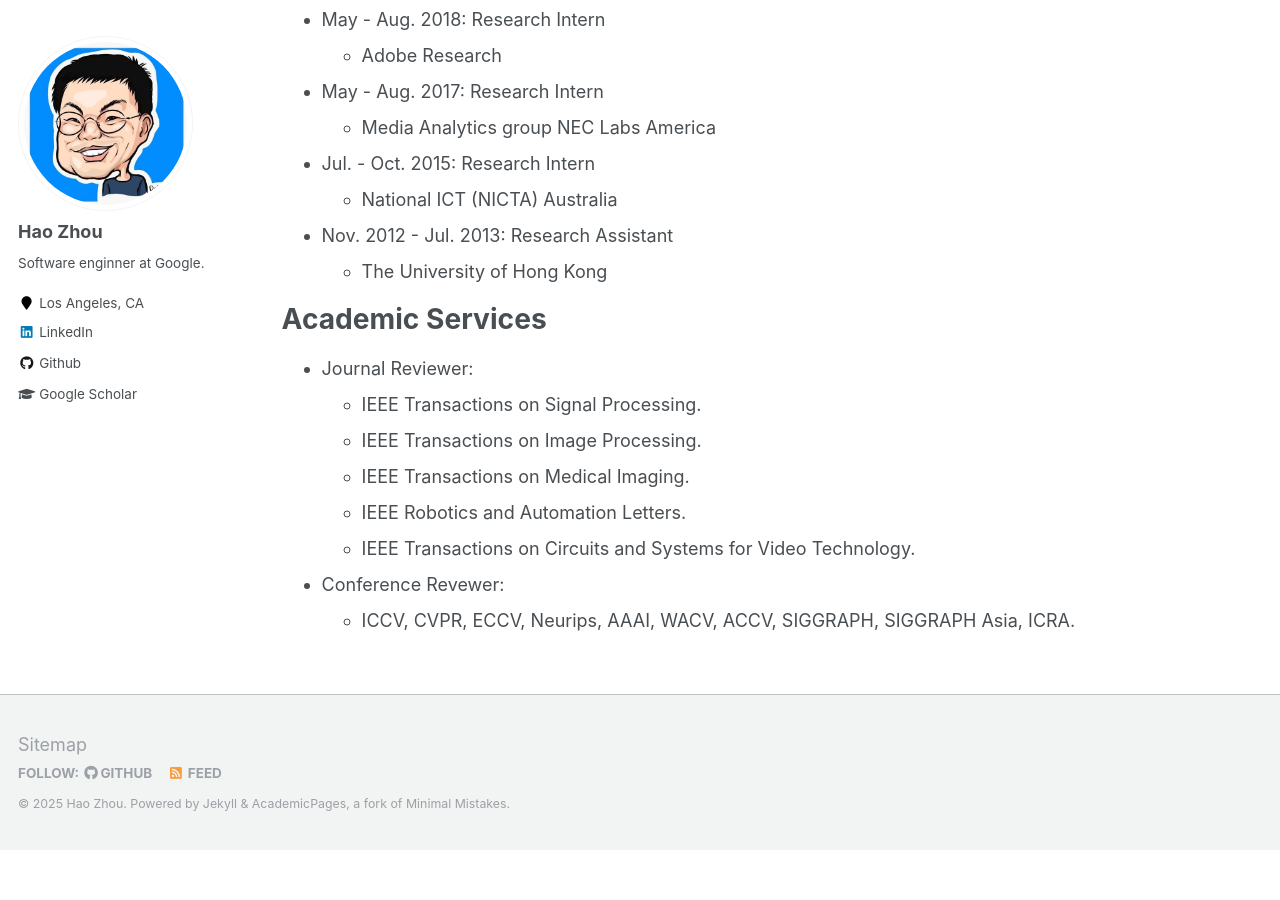
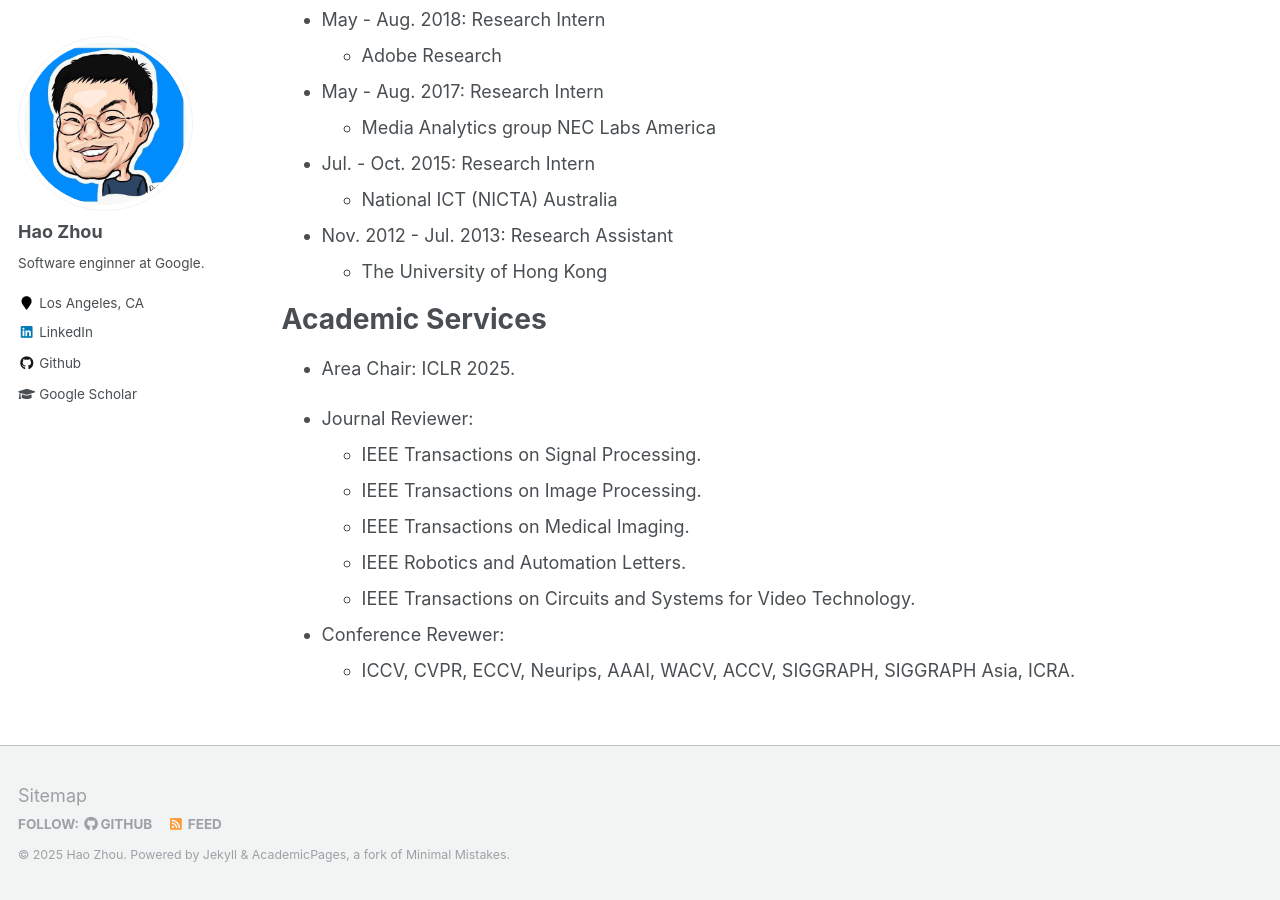
Before and after one commit to zhhoper/zhhoper.github.io, a Jekyll site: the page built from _pages/cv.md, in a window 1280 px wide and 900 px high, scrolled down 672 px. Built offline with Jekyll 4.4.1, drawn with Linux system fonts in a browser that asks for light colours; before the commit the page ends 1522 px from its top, so only the background shows below that.

Commit message:
modify cv

```diff
--- a/_pages/cv.md
+++ b/_pages/cv.md
@@ -42,6 +42,10 @@ Work experience
 
 Academic Services
 ======
+* Area Chair:
+  ICLR 2025.
+
+
 * Journal Reviewer:
   * IEEE Transactions on Signal Processing.
   * IEEE Transactions on Image Processing.
```
Also changed, not shown: 1 other file.
